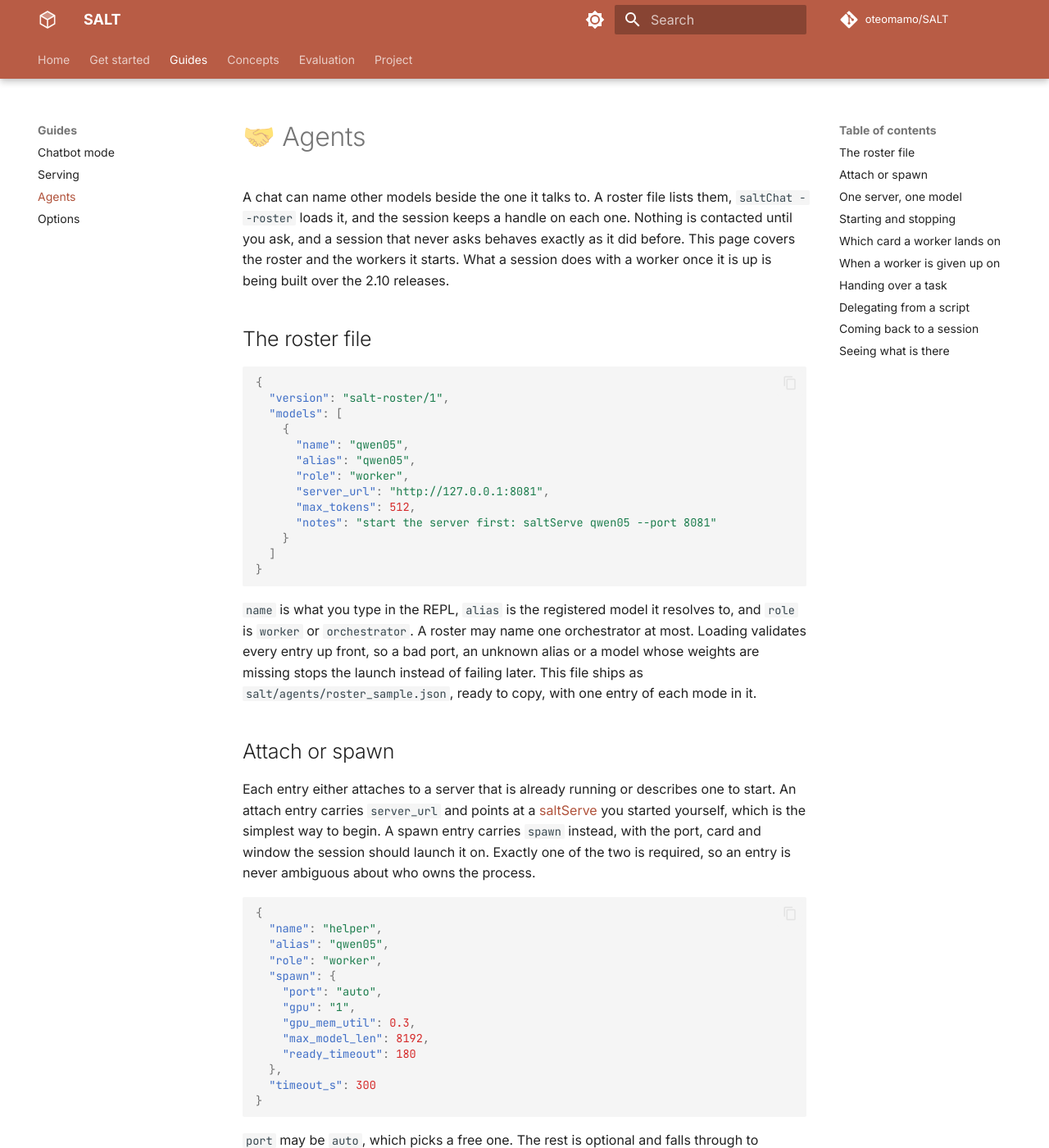
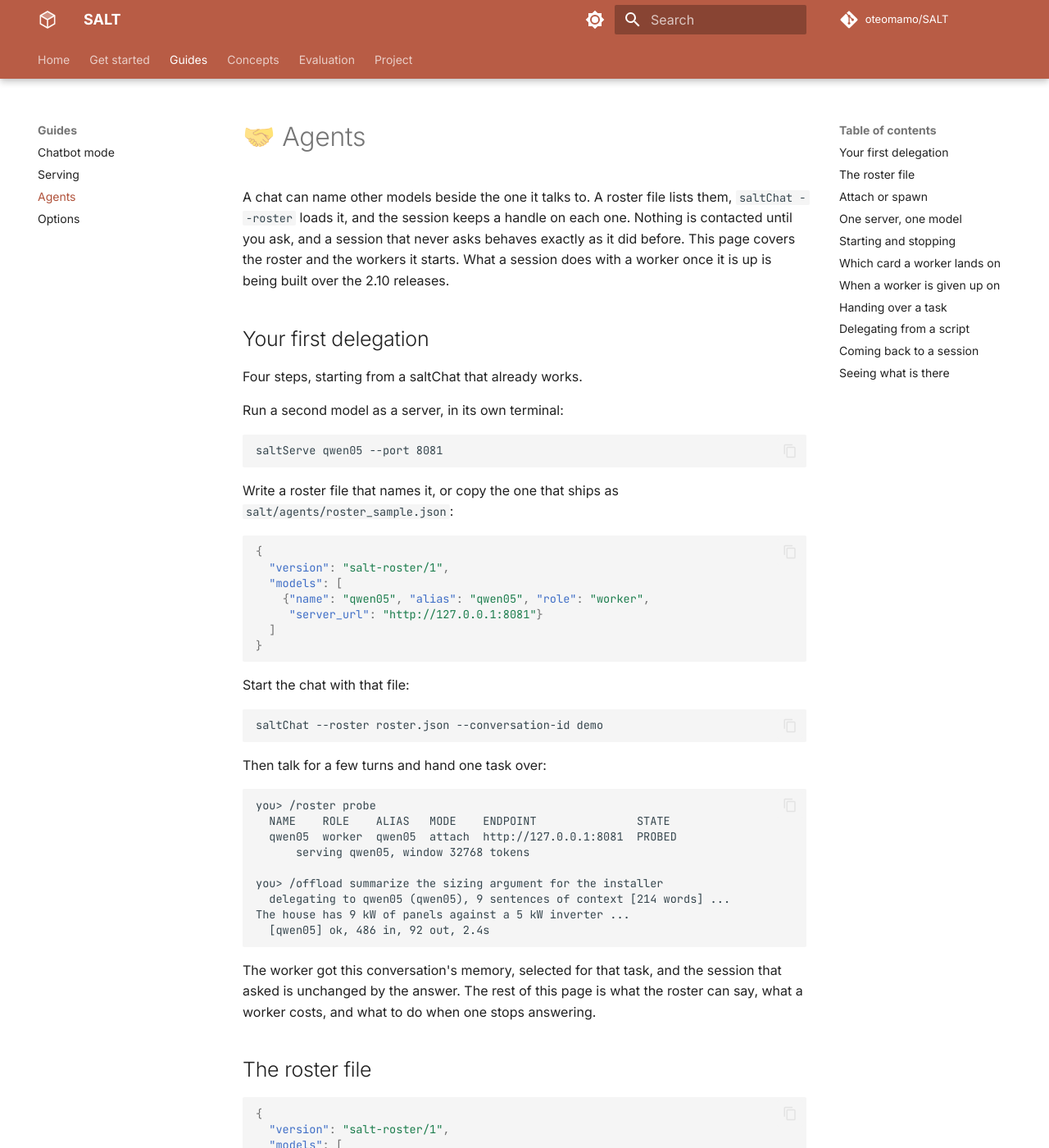
Before and after one commit to oteomamo/SALT, an MkDocs documentation site: the page built from docs/agents.md, in a window 1280 px wide and 1400 px high. Shown: the whole window at 82% size. Built offline with MkDocs 1.6.1 and Material for MkDocs 9.7.7, drawn with Linux system fonts in a browser that asks for light colours; comment, search, counter and statistics services are not loaded; the version menu is left out.

Commit message:
v2.10.40 docs site: a first delegation in four steps

````diff
--- a/docs/agents.md
+++ b/docs/agents.md
@@ -6,6 +6,54 @@ on each one. Nothing is contacted until you ask, and a session that
 never asks behaves exactly as it did before. This page covers the
 roster and the workers it starts. What a session does with a worker
 once it is up is being built over the 2.10 releases.
+
+## Your first delegation
+
+Four steps, starting from a saltChat that already works.
+
+Run a second model as a server, in its own terminal:
+
+```
+saltServe qwen05 --port 8081
+```
+
+Write a roster file that names it, or copy the one that ships as
+`salt/agents/roster_sample.json`:
+
+```json
+{
+  "version": "salt-roster/1",
+  "models": [
+    {"name": "qwen05", "alias": "qwen05", "role": "worker",
+     "server_url": "http://127.0.0.1:8081"}
+  ]
+}
+```
+
+Start the chat with that file:
+
+```
+saltChat --roster roster.json --conversation-id demo
+```
+
+Then talk for a few turns and hand one task over:
+
+```
+you> /roster probe
+  NAME    ROLE    ALIAS   MODE    ENDPOINT               STATE
+  qwen05  worker  qwen05  attach  http://127.0.0.1:8081  PROBED
+      serving qwen05, window 32768 tokens
+
+you> /offload summarize the sizing argument for the installer
+  delegating to qwen05 (qwen05), 9 sentences of context [214 words] ...
+The house has 9 kW of panels against a 5 kW inverter ...
+  [qwen05] ok, 486 in, 92 out, 2.4s
+```
+
+The worker got this conversation's memory, selected for that task, and
+the session that asked is unchanged by the answer. The rest of this page
+is what the roster can say, what a worker costs, and what to do when one
+stops answering.
 
 ## The roster file
 
--- a/pyproject.toml
+++ b/pyproject.toml
@@ -4,7 +4,7 @@ build-backend = "setuptools.build_meta"
 
 [project]
 name = "salt"
-version = "2.10.39"
+version = "2.10.40"
 description = "SALT: Salience-Aware Lexical Trie for Long-Context Compression"
 readme = "README.md"
 license = "MIT"
````
